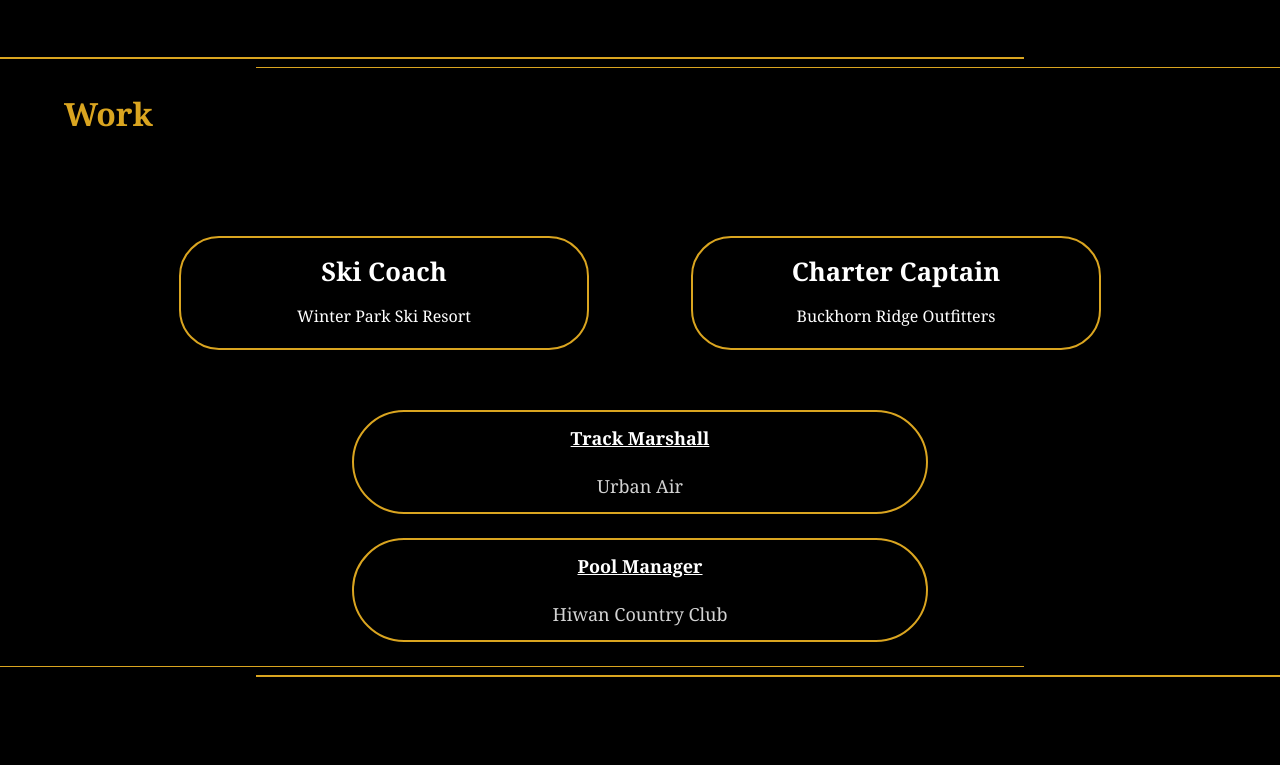
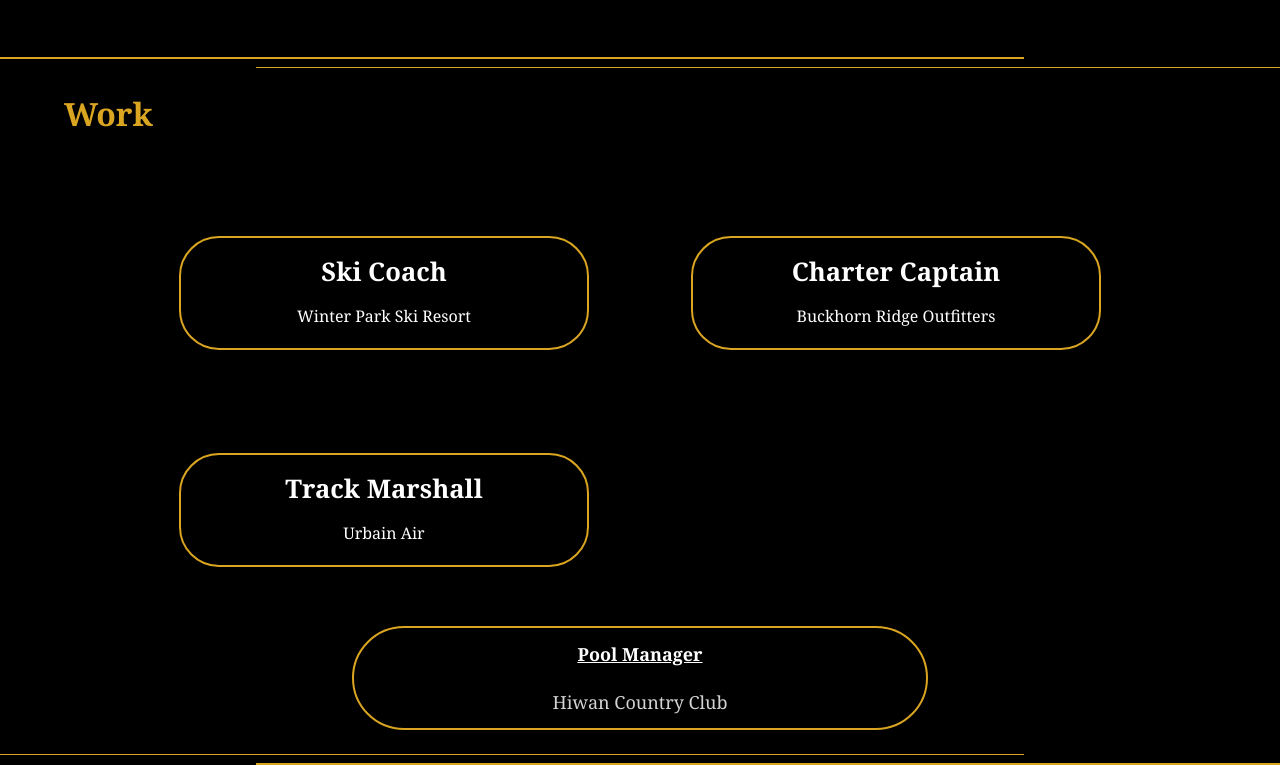
Before and after one commit to jstrande99/jstrande-react, a React (Create React App) app: page / in a window 1280 px wide. Shown: the part 2717-3482 px from the top of the page. Before the commit the page ends 3394 px from the top, so only its background shows below. Built offline with nearby package versions, Linux system fonts and the light colour scheme.

Commit message:
Switched urban air to a modular component

```diff
--- a/src/Pages/Work.js
+++ b/src/Pages/Work.js
@@ -8,7 +8,7 @@ import { Collapsable } from '../Components/Collapsable';
 export default function Work(){
     const [showSkiWork, setShowSkiWork] = useState(false);
     const [showBoatWork, setShowBoatWork] = useState(false);
-    // const [showUrbanWork, setShowUrbanWork] = useState(false);
+    const [showUrbanWork, setShowUrbanWork] = useState(false);
     // const [showHiwanWork, setShowHiwanWork] = useState(false);
     return (
     <>
@@ -28,21 +28,14 @@ export default function Work(){
                     location='Buckhorn Ridge Outfitters'
                     description='Provided a fun and safe boating experience for clients from around the globe. As a captain, the correct decisions must be made quickly to assure the safety of the clients. Multitasking is a skill that becomes enhanced from dealing with clients and operating a vessel. Jordan worked his way from captioning to managing and coordinating other captains in his final year of working with Buckhorn Ridge Outfitters.'
                 />
+                <Collapsable
+                    shows={showUrbanWork}
+                    sets={setShowUrbanWork}
+                    ttl='Track Marshall'
+                    location='Urbain Air'
+                    description='Provided a fun and safe boating experience for clients from around tAssisted in the construction and grand opening activities of the Fort Collins location. Effectively managed and communicated with go-kart employees and guests. Maintained and serviced go-karts to ensure vehicles are up to quality standards. Providing a safe and fun environment for all guests.'
+                />
             </div>
-            <Popup
-                    trigger={
-                        <button className='innerWork'>
-                            <b className='ttl'>Track Marshall</b><br/><br/>Urban Air
-                        </button>
-                }
-            >
-                <div className='popDiv'>
-                    <h2>Track Marshall / Shift Lead</h2>
-                    <p className='popDescription'>
-                        Assisted in the construction and grand opening activities of the Fort Collins location. Effectively managed and communicated with go-kart employees and guests. Maintained and serviced go-karts to ensure vehicles are up to quality standards. Providing a safe and fun environment for all guests.
-                    </p>
-                </div>
-            </Popup>
             <Popup
                     trigger={
                         <button className='innerWork'>
```
